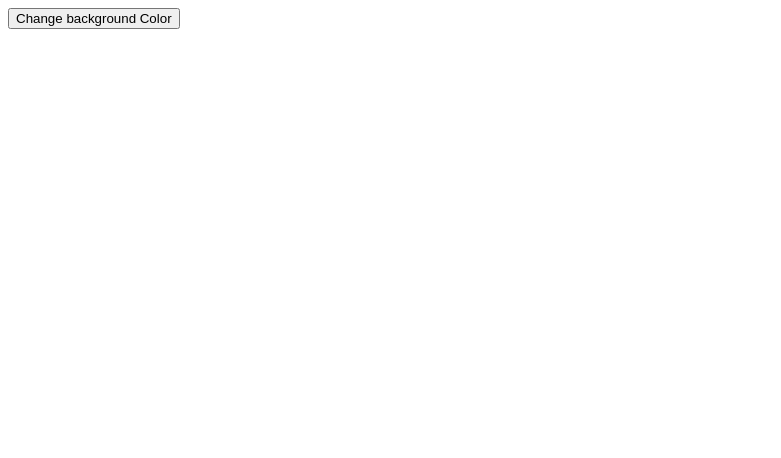
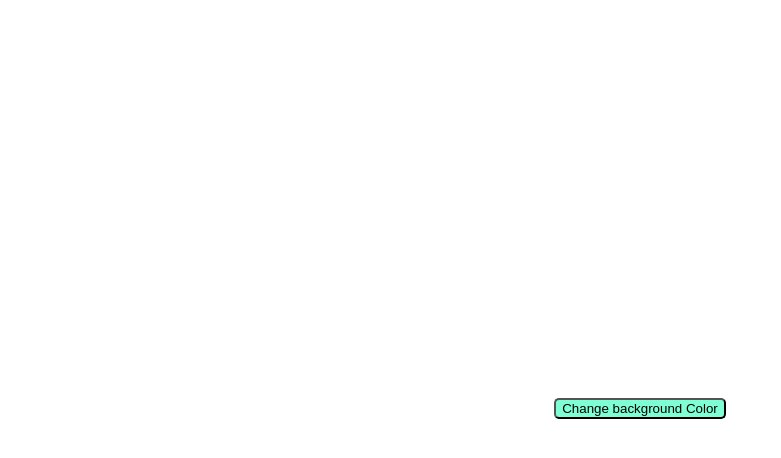
Before and after one commit to SudheerVelpula04/Java_Script, a plain HTML site: page task2/index.html in a window 1280 px wide. Shown: the whole page, without its empty margins (0-781 px from the left). Drawn offline with Linux system fonts and the light colour scheme.

Commit message:
Numbermethods

```diff
--- a/math_method.js
+++ b/math_method.js
@@ -1,3 +1,5 @@
+/*---------------------------------------------math_methods-----------------------------------------------------*/
+
 /*In , the `Math` object provides a collection of methods and properties that allow you to perform mathematical operations. These methods cover a wide range of operations such as rounding, finding maximum and minimum values, generating random numbers, etc. Below is a summary of commonly used `Math` methods in javaScript*/
 
 //    1. Math.abs()
@@ -147,8 +149,8 @@ console.log(Math.log2(16));   // 4 (log2(16) = 4)
 
 
 
-Example: **Generating a Random Integer Between Two Values**
-To generate a random integer between two numbers (inclusive):
+/*Example: **Generating a Random Integer Between Two Values**
+To generate a random integer between two numbers (inclusive):*/
 
 
 function getRandomInt(min, max) {
--- a/task2/index.html
+++ b/task2/index.html
@@ -4,9 +4,25 @@
     <meta charset="UTF-8">
     <meta name="viewport" content="width=device-width, initial-scale=1.0">
     <title>Document</title>
+    <style>
+        .cen{
+             display: flex;
+             justify-content: center;
+             align-items: center;
+             height: 100vh;
+        }
+        #colorButton{
+            background-color: aquamarine;
+            border-radius: 5px;
+            cursor: wait;
+        }
+
+    </style>
 </head>
 <body>
+    <div class="cen">
     <button id="colorButton">Change background Color</button>
+</div>
     <script src="./script.js"></script>
 </body>
 </html>
```
Also changed, not shown: Number_methods.js (added, +215 -0 lines).
